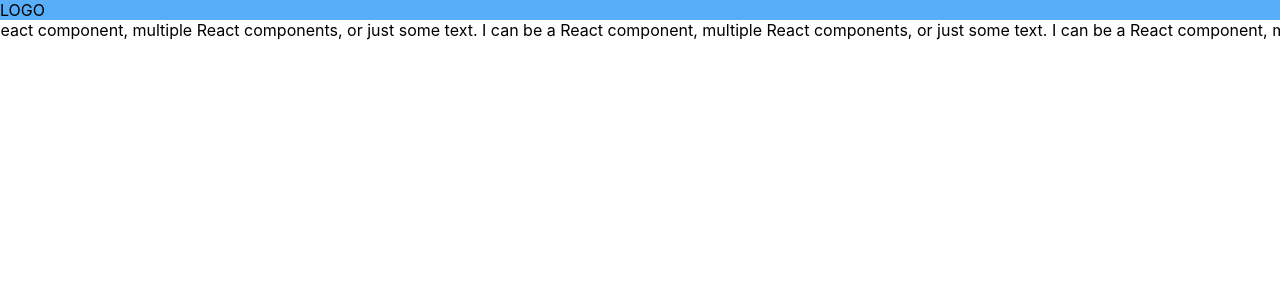
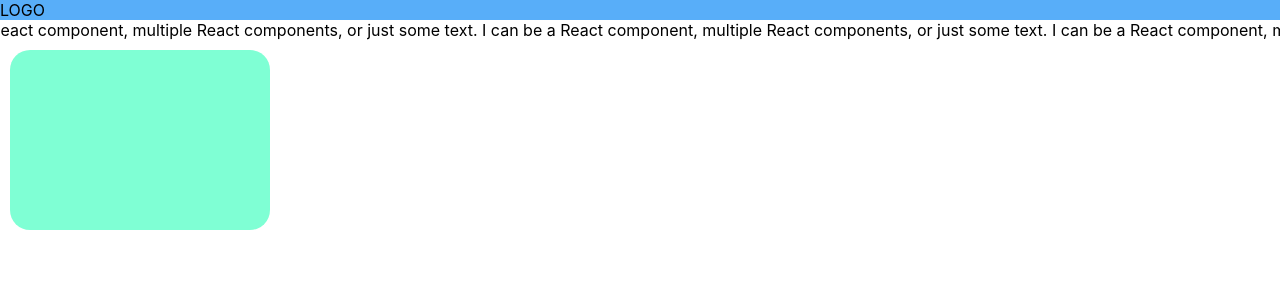
Before and after one commit to afshakhanum/Dolphin-signs, a React (Create React App) app: page / in a window 1280 px wide. Shown: the top 300 px of the page. Built offline with nearby package versions, Linux system fonts and the light colour scheme.

Commit message:
cards ui

```diff
--- a/src/App.js
+++ b/src/App.js
@@ -1,4 +1,5 @@
 import React from 'react'
+import Card from './Components/Card/Card'
 import Header from './Components/Header/Header'
 import OurWork from './Components/OurWork/OurWork'
 
@@ -7,6 +8,7 @@ const App = () => {
     <div>
       <Header />
       <OurWork />
+      <Card />
     </div>
   )
 }
--- /dev/null
+++ b/src/Components/Card/Card.css
@@ -0,0 +1,26 @@
+.card-container {
+    width: 240px;
+    height: 160px;
+    background-color: aquamarine;
+    border-radius: 20px;
+    margin: 10px;
+    padding: 10px;
+    position: relative;
+}
+
+.card-overlay {
+    position: absolute;
+    top: 0;
+    bottom: 0;
+    left: 0;
+    right: 0;
+    height: 100%;
+    width: 100%;
+    opacity: 0;
+    transition: 1.5s ease;
+}
+.card-container:hover .card-overlay{
+    opacity: 1;
+    background-color: blue;
+    border-radius: 20px;
+}
--- /dev/null
+++ b/src/Components/Card/Card.js
@@ -0,0 +1,17 @@
+import React from 'react'
+import './Card.css'
+
+const Card = () => {
+    return (
+        <div>
+            <div className='card-container'>
+                <img />
+                <div className='card-overlay'>
+                    <p>dddd</p>
+                </div>
+            </div>
+        </div>
+    )
+}
+
+export default Card
```
